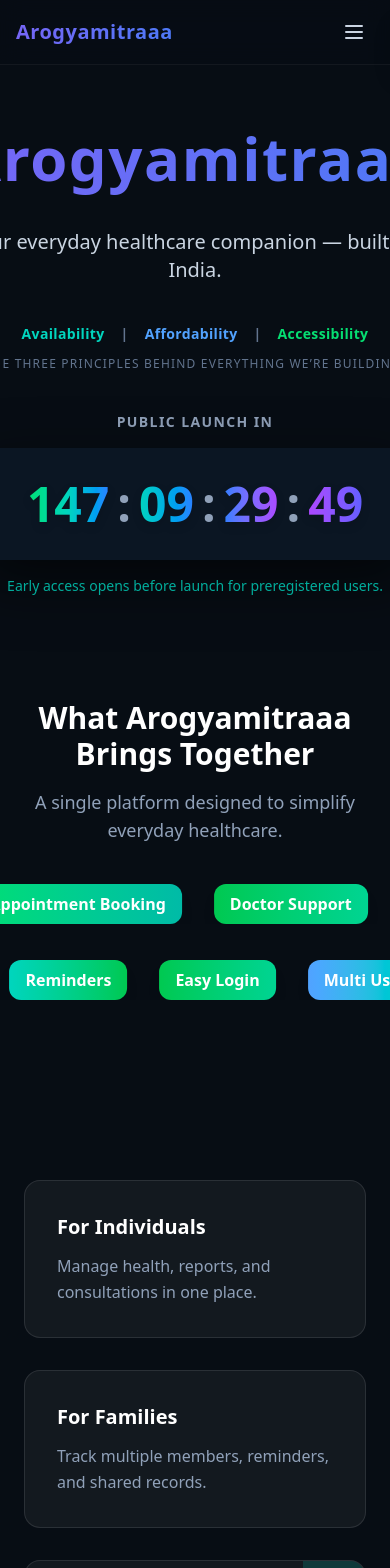
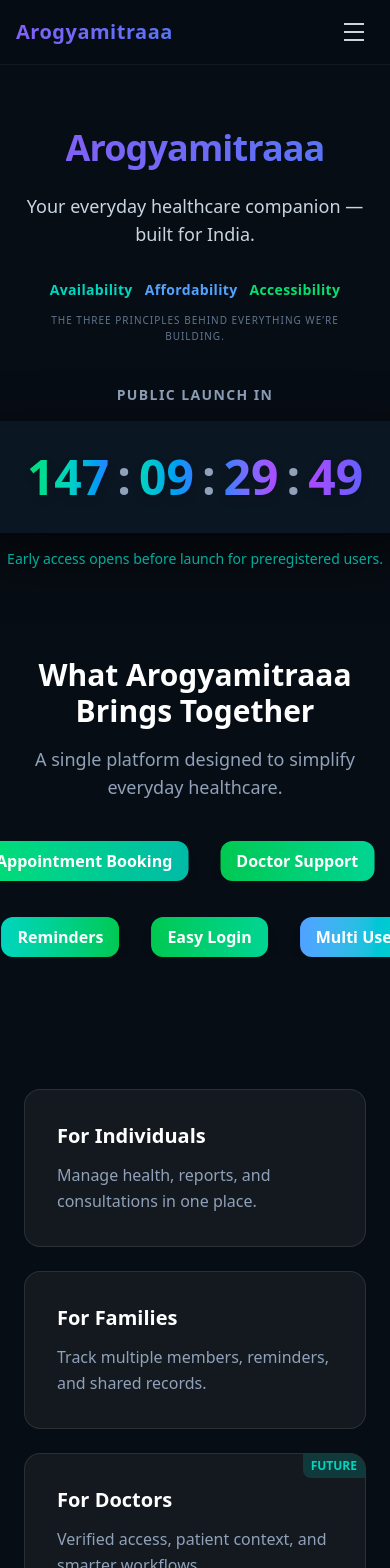
Before and after one commit to Chirag-wamanacharya12/Startup-arogyamitraa_preregistration_page, a Next.js app: page / in a window 390 px wide. Shown: the top 1568 px of the page. Built offline with nearby package versions, Linux system fonts and the light colour scheme.

Commit message:
updated ui

```diff
--- a/app/page.tsx
+++ b/app/page.tsx
@@ -40,7 +40,7 @@ export default function Home() {
       <CountdownTimer />
 
       {/* Feature Chips Section */}
-      <div className="w-full py-16 flex flex-col items-center">
+      <div className="w-full py-12 md:py-16 flex flex-col items-center">
         <div className="text-center mb-10 px-4">
             <h2 className="text-3xl md:text-4xl font-bold mb-4">What Arogyamitraaa Brings Together</h2>
             <p className="text-slate-400 text-lg">A single platform designed to simplify everyday healthcare.</p>
@@ -51,8 +51,8 @@ export default function Home() {
       </div>
 
       {/* Who This Is For Bridge */}
-      <div className="max-w-7xl mx-auto px-6 py-20 w-full">
-        <div className="grid md:grid-cols-3 gap-8">
+      <div className="max-w-7xl mx-auto px-6 py-12 md:py-20 w-full">
+        <div className="grid md:grid-cols-3 gap-6 md:gap-8">
             <div className="bg-white/5 p-8 rounded-2xl border border-white/10 hover:border-teal-500/30 transition duration-300">
                 <h3 className="text-xl font-bold text-white mb-3">For Individuals</h3>
                 <p className="text-slate-400 leading-relaxed">
@@ -98,16 +98,16 @@ export default function Home() {
         </div>
       </div>
 
-      <div className="w-full px-6 py-16">
+      <div className="w-full px-6 py-12 md:py-16">
         <div className="max-w-7xl mx-auto">
           <div className="text-center mb-10">
             <h2 className="text-3xl md:text-4xl font-bold mb-3">Meet the Creators</h2>
             <p className="text-slate-400 text-lg">The people shaping a calmer, connected healthcare experience.</p>
           </div>
-          <div className="grid gap-8 sm:grid-cols-2 md:grid-cols-2">
+          <div className="grid gap-6 md:gap-8 grid-cols-1 sm:grid-cols-2">
             <div className="bg-white/5 rounded-2xl border border-white/10 hover:border-teal-500/30 transition p-6">
-              <div className="w-full h-125 mb-4 rounded-xl bg-gradient-to-br from-teal-500 to-blue-600" >
-                <img src="images/chirag.jpg" alt="Chirag Wamanacharya" className="w-full h-full rounded-xl object-cover" />
+              <div className="w-full aspect-[4/5] mb-4 rounded-xl bg-gradient-to-br from-teal-500 to-blue-600 overflow-hidden" >
+                <img src="images/chirag.jpg" alt="Chirag Wamanacharya" className="w-full h-full object-cover hover:scale-105 transition duration-500" />
               </div>
               <div className="flex items-center gap-4 mb-5">
                 <div>
@@ -122,8 +122,8 @@ export default function Home() {
               </div>
             </div>
             <div className="bg-white/5 rounded-2xl border border-white/10 hover:border-teal-500/30 transition p-6">
-              <div className="w-full h-125 mb-4 rounded-xl bg-gradient-to-br from-purple-500 to-indigo-600" >
-                <img src="images/shivani.jpg" alt="Shivani Patil" className="w-full h-full rounded-xl object-cover" />
+              <div className="w-full aspect-[4/5] mb-4 rounded-xl bg-gradient-to-br from-purple-500 to-indigo-600 overflow-hidden" >
+                <img src="images/shivani.jpg" alt="Shivani Patil" className="w-full h-full object-cover hover:scale-105 transition duration-500" />
               </div>
               <div className="flex items-center gap-4 mb-5">
                 <div>
@@ -142,7 +142,7 @@ export default function Home() {
       </div>
 
       {/* CTA Section */}
-      <div className="py-24 px-6 text-center w-full max-w-4xl mx-auto">
+      <div className="py-16 md:py-24 px-6 text-center w-full max-w-4xl mx-auto">
         <div className="flex flex-col md:flex-row items-center justify-center gap-8">
             {/* Primary CTA */}
             <div className="flex flex-col items-center gap-3 w-full md:w-auto">
--- a/components/Hero.tsx
+++ b/components/Hero.tsx
@@ -1,22 +1,22 @@
 export default function Hero() {
   return (
-    <div className="flex flex-col items-center justify-center pt-32 pb-10 text-center px-4">
-      <h1 className="logo-gradient mb-4 pb-6 text-6xl md:text-8xl font-extrabold tracking-wide">
+    <div className="flex flex-col items-center justify-center pt-32 pb-10 text-center px-4 w-full overflow-hidden">
+      <h1 className="logo-gradient mb-4 pb-2 md:pb-6 text-4xl sm:text-5xl md:text-7xl lg:text-8xl font-extrabold tracking-tight md:tracking-wide break-words max-w-full">
         Arogyamitraaa
       </h1>
-      <p className="text-xl md:text-2xl text-slate-300 font-medium mb-10 max-w-2xl mx-auto">
+      <p className="text-lg sm:text-xl md:text-2xl text-slate-300 font-medium mb-8 md:mb-10 max-w-2xl mx-auto px-2">
         Your everyday healthcare companion — built for India.
       </p>
 
-      <div className="flex flex-col items-center gap-3">
-        <div className="flex items-center justify-center gap-4 text-sm md:text-base font-semibold tracking-wide">
-          <span className="text-teal-400">Availability</span>
-          <span className="text-slate-500">|</span>
-          <span className="text-blue-400">Affordability</span>
-          <span className="text-slate-500">|</span>
-          <span className="text-green-400">Accessibility</span>
+      <div className="flex flex-col items-center gap-3 w-full">
+        <div className="flex flex-wrap items-center justify-center gap-x-3 gap-y-1 text-sm md:text-base font-semibold tracking-wide px-2">
+          <span className="text-teal-400 whitespace-nowrap">Availability</span>
+          <span className="text-slate-500 hidden sm:inline">|</span>
+          <span className="text-blue-400 whitespace-nowrap">Affordability</span>
+          <span className="text-slate-500 hidden sm:inline">|</span>
+          <span className="text-green-400 whitespace-nowrap">Accessibility</span>
         </div>
-        <p className="text-xs text-slate-500 uppercase tracking-widest">
+        <p className="text-[10px] sm:text-xs text-slate-500 uppercase tracking-widest max-w-xs sm:max-w-none mx-auto leading-relaxed">
             The three principles behind everything we’re building.
         </p>
       </div>
--- a/components/Navbar.tsx
+++ b/components/Navbar.tsx
@@ -13,7 +13,7 @@ export default function Navbar() {
         </Link>
 
         {/* Desktop Nav Links */}
-        <div className="hidden md:flex items-center space-x-6 text-sm font-medium text-slate-300">
+        <div className="hidden lg:flex items-center space-x-8 text-sm font-medium text-slate-300">
           <Link href="/care-standards" className="hover:text-teal-400 transition">Care Standards</Link>
           <Link href="/how-it-works" className="hover:text-teal-400 transition">How It Works</Link>
           <Link href="/features" className="hover:text-teal-400 transition">Features</Link>
@@ -22,7 +22,7 @@ export default function Navbar() {
 
           {/* CTA */}
           <Link href="/notify"
-            className="ml-4 px-5 py-2 rounded-xl bg-gradient-to-r from-green-400 via-teal-400 to-blue-500 text-black font-semibold shadow-lg hover:scale-105 transition">
+            className="ml-6 px-6 py-2.5 rounded-xl bg-gradient-to-r from-green-400 via-teal-400 to-blue-500 text-black font-semibold shadow-lg hover:scale-105 transition">
             Notify Me
           </Link>
         </div>
@@ -33,49 +33,51 @@ export default function Navbar() {
           aria-expanded={open}
           aria-controls="mobile-menu"
           onClick={() => setOpen(!open)}
-          className="md:hidden inline-flex items-center justify-center rounded-md p-2 text-slate-300 hover:text-white hover:bg-white/10 transition"
+          className="lg:hidden inline-flex items-center justify-center rounded-md p-2 text-slate-300 hover:text-white hover:bg-white/10 transition z-50 relative"
         >
-          <svg className={`h-6 w-6 ${open ? 'hidden' : 'block'}`} viewBox="0 0 24 24" fill="none" stroke="currentColor">
-            <path strokeLinecap="round" strokeLinejoin="round" strokeWidth="2" d="M4 6h16M4 12h16M4 18h16" />
-          </svg>
-          <svg className={`h-6 w-6 ${open ? 'block' : 'hidden'}`} viewBox="0 0 24 24" fill="none" stroke="currentColor">
-            <path strokeLinecap="round" strokeLinejoin="round" strokeWidth="2" d="M6 18L18 6M6 6l12 12" />
-          </svg>
+          <div className="w-6 h-6 flex flex-col justify-center items-center gap-1.5">
+            <span className={`block w-5 h-0.5 bg-current transition-transform duration-300 ${open ? 'rotate-45 translate-y-2' : ''}`}></span>
+            <span className={`block w-5 h-0.5 bg-current transition-opacity duration-300 ${open ? 'opacity-0' : ''}`}></span>
+            <span className={`block w-5 h-0.5 bg-current transition-transform duration-300 ${open ? '-rotate-45 -translate-y-2' : ''}`}></span>
+          </div>
         </button>
       </div>
 
       {/* Mobile Drawer */}
       <div
         id="mobile-menu"
-        className={`md:hidden fixed inset-0 z-[55] transition ${open ? 'pointer-events-auto' : 'pointer-events-none'}`}
+        className={`lg:hidden fixed inset-0 z-40 transition-visibility duration-300 ${open ? 'visible' : 'invisible delay-300'}`}
         aria-hidden={!open}
       >
         {/* Overlay */}
         <div
           onClick={() => setOpen(false)}
-          className={`absolute inset-0 bg-black/50 backdrop-blur-sm transition-opacity ${open ? 'opacity-100' : 'opacity-0'}`}
+          className={`absolute inset-0 bg-black/60 backdrop-blur-sm transition-opacity duration-300 ${open ? 'opacity-100' : 'opacity-0'}`}
         />
         {/* Panel */}
         <div
-          className={`absolute top-0 right-0 h-full w-72 bg-[#0b1623] border-l border-white/10 shadow-xl transform transition-transform ${
+          className={`absolute top-0 right-0 h-full w-[75vw] max-w-xs bg-[#0b1623] border-l border-white/10 shadow-2xl transform transition-transform duration-300 ease-out ${
             open ? 'translate-x-0' : 'translate-x-full'
           }`}
           role="dialog"
           aria-label="Navigation"
         >
-          <div className="px-5 py-6 space-y-4">
-            <Link onClick={() => setOpen(false)} href="/care-standards" className="block text-slate-200 hover:text-teal-400">Care Standards</Link>
-            <Link onClick={() => setOpen(false)} href="/how-it-works" className="block text-slate-200 hover:text-teal-400">How It Works</Link>
-            <Link onClick={() => setOpen(false)} href="/features" className="block text-slate-200 hover:text-teal-400">Features</Link>
-            <Link onClick={() => setOpen(false)} href="/about" className="block text-slate-200 hover:text-teal-400">About</Link>
-            <Link onClick={() => setOpen(false)} href="/preregister" className="block text-slate-200 hover:text-teal-400">Preregister</Link>
+          <div className="flex flex-col pt-24 px-6 pb-6 space-y-6 bg-[#0b1623] rounded-bl-lg">
+            <Link onClick={() => setOpen(false)} href="/care-standards" className="text-lg font-medium text-slate-200 hover:text-teal-400 border-b border-white/5 pb-4">Care Standards</Link>
+            <Link onClick={() => setOpen(false)} href="/how-it-works" className="text-lg font-medium text-slate-200 hover:text-teal-400 border-b border-white/5 pb-4">How It Works</Link>
+            <Link onClick={() => setOpen(false)} href="/features" className="text-lg font-medium text-slate-200 hover:text-teal-400 border-b border-white/5 pb-4">Features</Link>
+            <Link onClick={() => setOpen(false)} href="/about" className="text-lg font-medium text-slate-200 hover:text-teal-400 border-b border-white/5 pb-4">About</Link>
+            <Link onClick={() => setOpen(false)} href="/preregister" className="text-lg font-medium text-slate-200 hover:text-teal-400 border-b border-white/5 pb-4">Preregister</Link>
+
+            <div className="pt-2">
                 <Link
                 onClick={() => setOpen(false)}
                 href="/notify"
-              className="mt-4 inline-flex w-full justify-center px-5 py-3 rounded-xl bg-gradient-to-r from-green-400 via-teal-400 to-blue-500 text-black font-semibold shadow-lg"
+                className="inline-flex w-full justify-center px-6 py-3.5 rounded-xl bg-gradient-to-r from-green-400 via-teal-400 to-blue-500 text-black font-bold text-lg shadow-lg active:scale-95 transition-transform"
                 >
                 Notify Me
                 </Link>
+            </div>
           </div>
         </div>
       </div>
```
Lines whose indentation alone changed are shown as unchanged.
